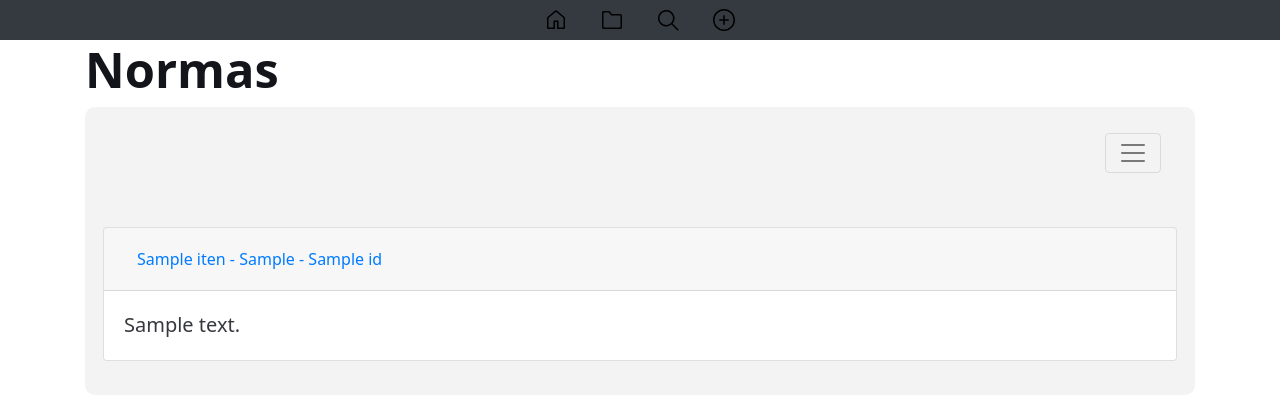
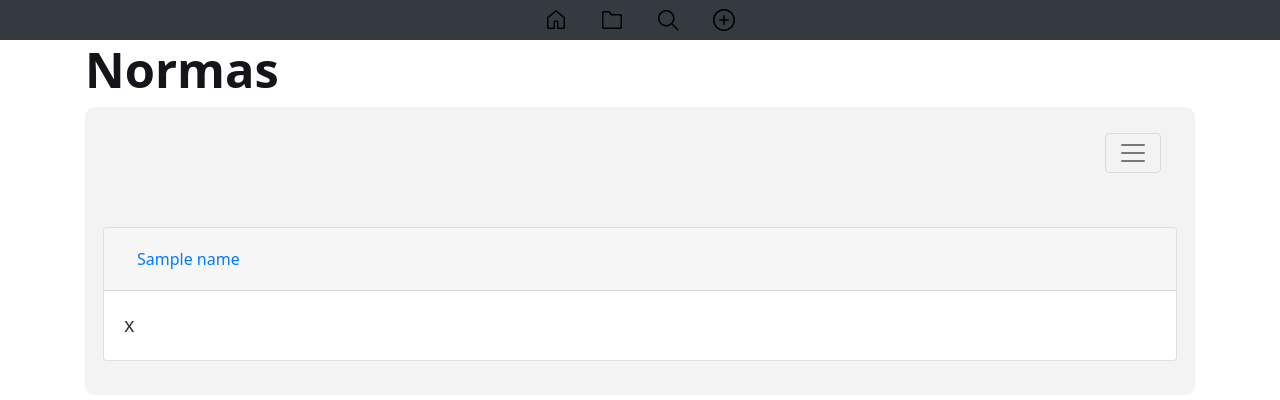
Before and after one commit to alexodisseus/normas-compiladas, a Flask app: template nc/templates/norm/list.html in a window 1280 px wide. Shown: the top 400 px of the page. Run offline with Flask 3, Linux system fonts and the light colour scheme; the template is opened without the code that fills it: most values are stand-ins (such as "Sample title", 1, 10 or a date in 2020); some libraries are stand-ins or nearby versions.

Commit message:
comentario

```diff
--- a/nc/model.py
+++ b/nc/model.py
@@ -134,9 +134,9 @@ def read_user(name:str,password:str):
 def read_norm_list(description:str=None , tags:str=None):
 	with Session(engine) as session:
 		query= select(
-			Norm_iten,
-			Norm_iten_sub
-			).join(Norm_iten_sub)
+			Norm_iten_sub,
+			Norm_iten
+			).join(Norm_iten)
 
 		if description:
 			query = query.where( Norm_iten_sub.description.contains(description))
--- a/nc/templates/norm/list.html
+++ b/nc/templates/norm/list.html
@@ -52,15 +52,15 @@
         <div class="card">
           <div class="card-header" id="headingOne">
             <h5 class="mb-0">
-              <button class="btn btn-link" type="button" data-toggle="collapse" data-target="#asd{{x[1].id}}"  aria-controls="collapseOne">
-                {{x[0].iten}} - {{x[1].iten_sub}} - {{x[0].title}}
+              <button class="btn btn-link" type="button" data-toggle="collapse" data-target="#asd"  aria-controls="collapseOne">
+                {{x[1].title}}
               </button>
             </h5>
           </div>
 
-          <div id="asd{{x[1].id}}" class="collapse show" aria-labelledby="headingOne" data-parent="#accordionExample">
+          <div id="asd" class="collapse show" aria-labelledby="headingOne" data-parent="#accordionExample">
             <div class="card-body">
-              {{x[1].description}}
+              {{"x"}}
 
             </div>
           </div>
```
Also changed, not shown: nc/norm.py (+9 -1 lines).
